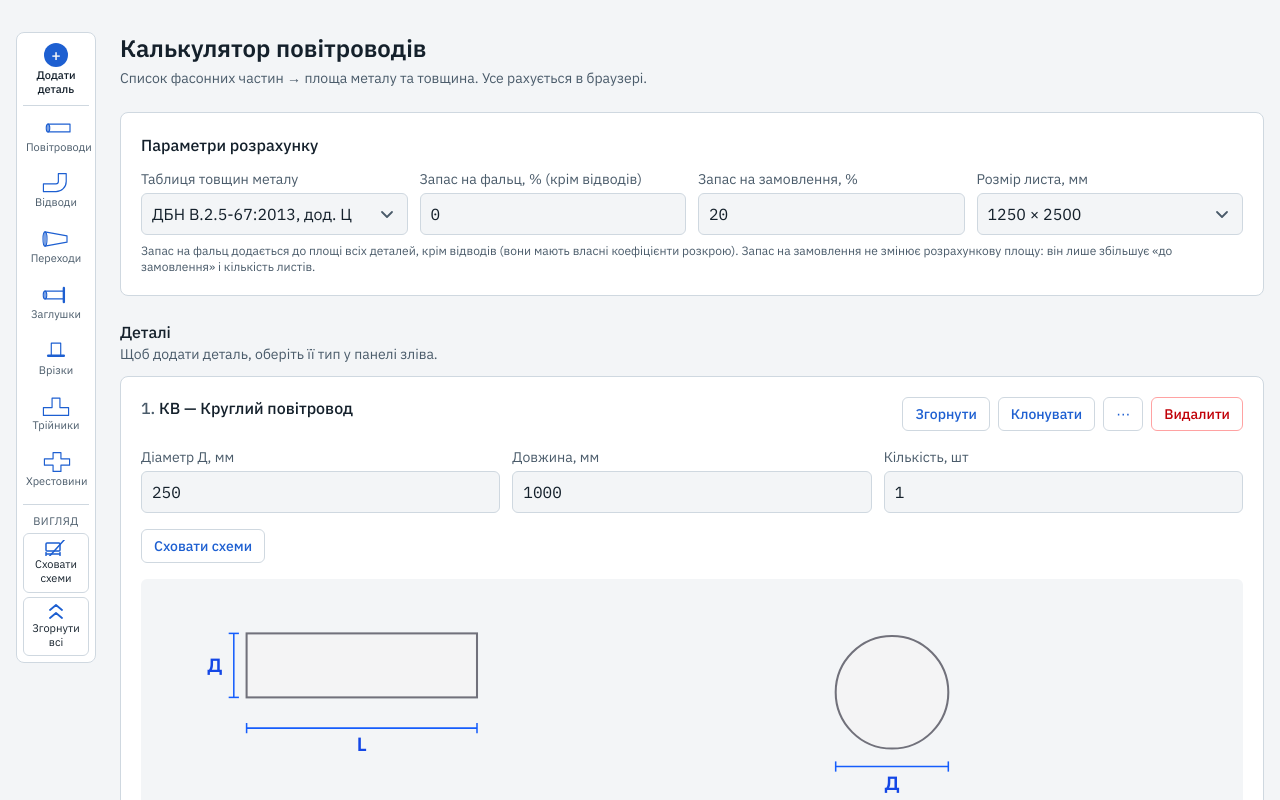
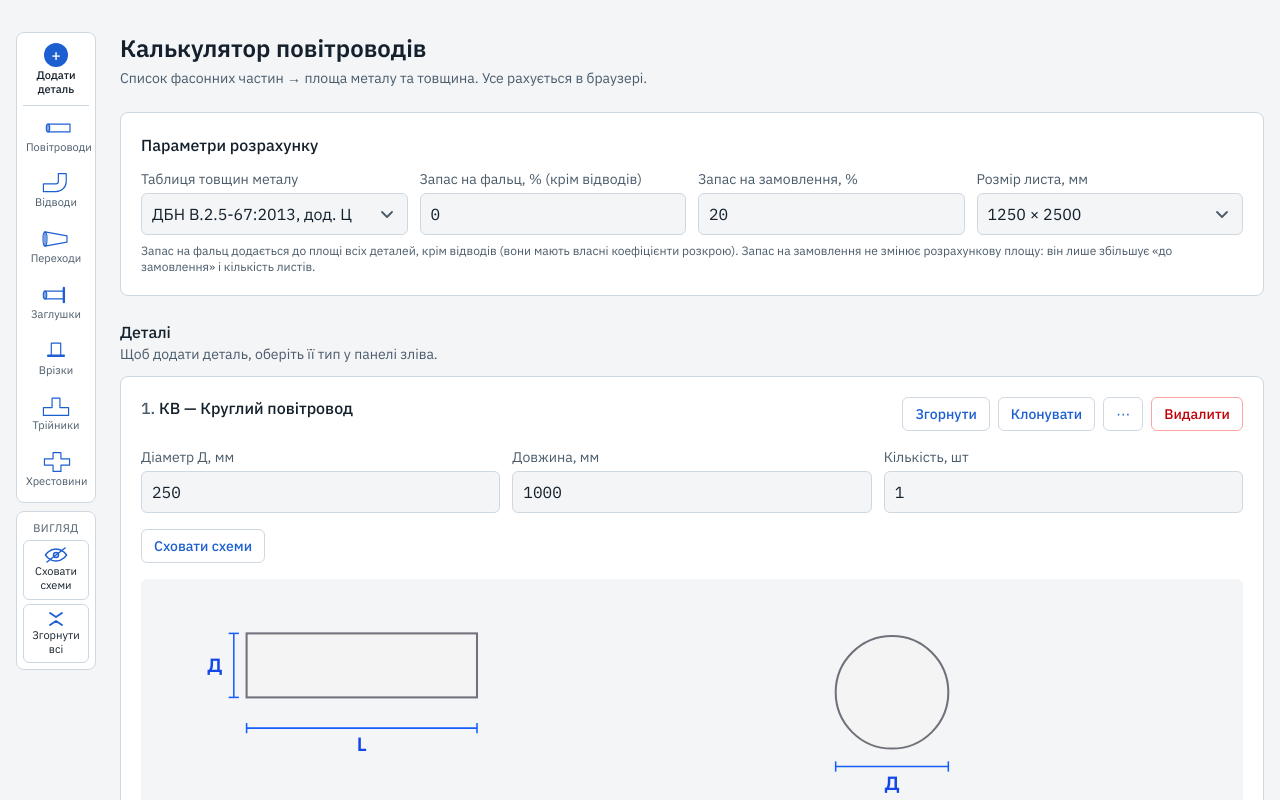
Before and after one commit to QuaZz7aR/HVAC-duct-calculator, a Next.js app: page / in a window 1280 px wide. Shown: the top 800 px of the page. Built offline with nearby package versions, Linux system fonts and the light colour scheme.

Commit message:
Split the side panel into a kinds block and a view block
Eye icons for the sketch toggle, inward and outward chevrons for fold.

Co-Authored-By: Claude Sonnet 5.5 <noreply@anthropic.com>
Claude-Session: https://claude.ai/code/session_01PCbFmuS7hsfonSt8dyzKnE

```diff
--- a/src/components/calculator/KindPalette.tsx
+++ b/src/components/calculator/KindPalette.tsx
@@ -34,6 +34,8 @@ function KindItem({ kind, count, onPick }: { kind: FittingKind; count: number; o
   );
 }
 
+const railBox = "flex flex-col gap-1 rounded-lg border border-line bg-panel p-1.5";
+
 const railAction =
   "grid justify-items-center gap-0.5 rounded-md border border-line px-0.5 py-1.5 text-center text-[11px] leading-tight hover:bg-accent-soft focus-visible:outline-2 focus-visible:outline-accent";
 
@@ -50,7 +52,8 @@ export function KindRail({ count, onAdd, view, hasRows }: Props & { view: CardVi
     <nav ref={ref} aria-label={dict.palette.title} className="hidden lg:block">
       {/* the list opens inside the sticky box, so it stays beside the rail wherever the page is scrolled */}
       <div ref={box} className="sticky top-4">
-      <div className="flex max-h-[calc(100vh-2rem)] flex-col gap-1 overflow-y-auto rounded-lg border border-line bg-panel p-1.5">
+      <div className="flex max-h-[calc(100vh-2rem)] flex-col gap-2 overflow-y-auto">
+      <div className={railBox}>
         <p className="grid justify-items-center gap-0.5 border-b border-line px-0.5 pb-2 pt-1 text-center text-[11px] font-medium leading-tight">
           <span aria-hidden="true" className="grid h-6 w-6 place-items-center rounded-full bg-accent text-base leading-none text-background">+</span>
           {dict.palette.title}
@@ -70,20 +73,21 @@ export function KindRail({ count, onAdd, view, hasRows }: Props & { view: CardVi
             <span>{dict.kindGroups[g.id]}</span>
           </button>
         ))}
+      </div>
         {hasRows && (
-          <div className="mt-1 grid gap-1 border-t border-line pt-2">
-            <p className="text-center text-[11px] uppercase tracking-wider text-muted">{dict.palette.viewTitle}</p>
+          <div className={railBox}>
+            <p className="px-0.5 pt-0.5 text-center text-[11px] uppercase tracking-wider text-muted">{dict.palette.viewTitle}</p>
             <button type="button" onClick={() => view.setAllSketches(!view.allSketchesOpen)} className={railAction}>
               <svg viewBox="0 0 24 16" fill="none" stroke="currentColor" strokeWidth={1.5} strokeLinecap="round" strokeLinejoin="round" aria-hidden="true" className="h-4 w-6 text-accent">
-                <rect x="2" y="3" width="14" height="8" rx="1" />
-                <path d="M2 14h14M2 12.5v3M16 12.5v3" />
-                {view.allSketchesOpen && <path d="M3 22L21 2" transform="translate(0 -3)" />}
+                <path d="M1.5 8S5 2 12 2s10.5 6 10.5 6S19 14 12 14 1.5 8 1.5 8z" />
+                <circle cx="12" cy="8" r="2.5" />
+                {view.allSketchesOpen && <path d="M3 15L21 1" />}
               </svg>
               {view.allSketchesOpen ? dict.palette.hideSketches : dict.palette.showSketches}
             </button>
             <button type="button" onClick={() => view.setAllFolded(!view.allFolded)} className={railAction}>
               <svg viewBox="0 0 24 16" fill="none" stroke="currentColor" strokeWidth={1.8} strokeLinecap="round" strokeLinejoin="round" aria-hidden="true" className="h-4 w-6 text-accent">
-                {view.allFolded ? <path d="M6 2l6 5 6-5M6 9l6 5 6-5" /> : <path d="M6 6l6-5 6 5M6 14l6-5 6 5" />}
+                {view.allFolded ? <path d="M6 6l6-4 6 4M6 10l6 4 6-4" /> : <path d="M6 2l6 4 6-4M6 14l6-4 6 4" />}
               </svg>
               {view.allFolded ? dict.expandAll : dict.collapseAll}
             </button>
```
Also changed, not shown: 1 other file (tests, documents, lock files or other folders).
